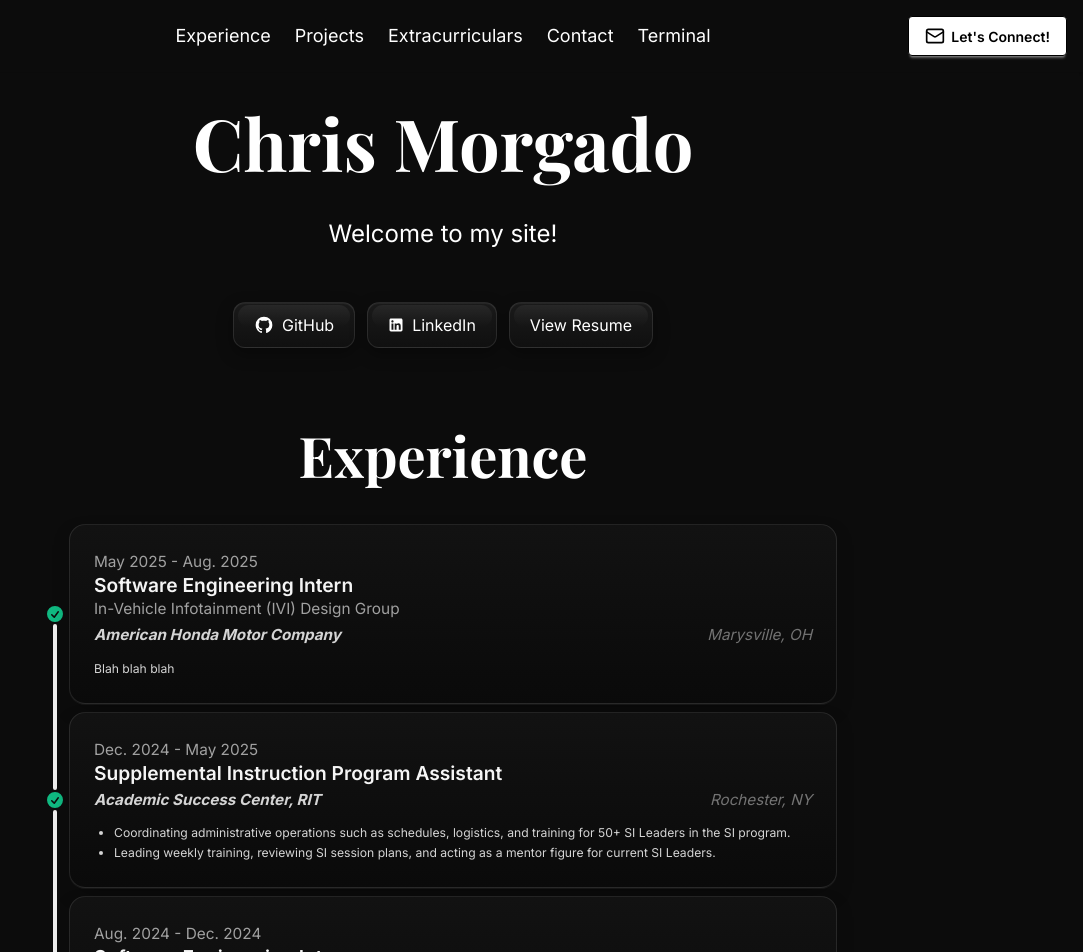
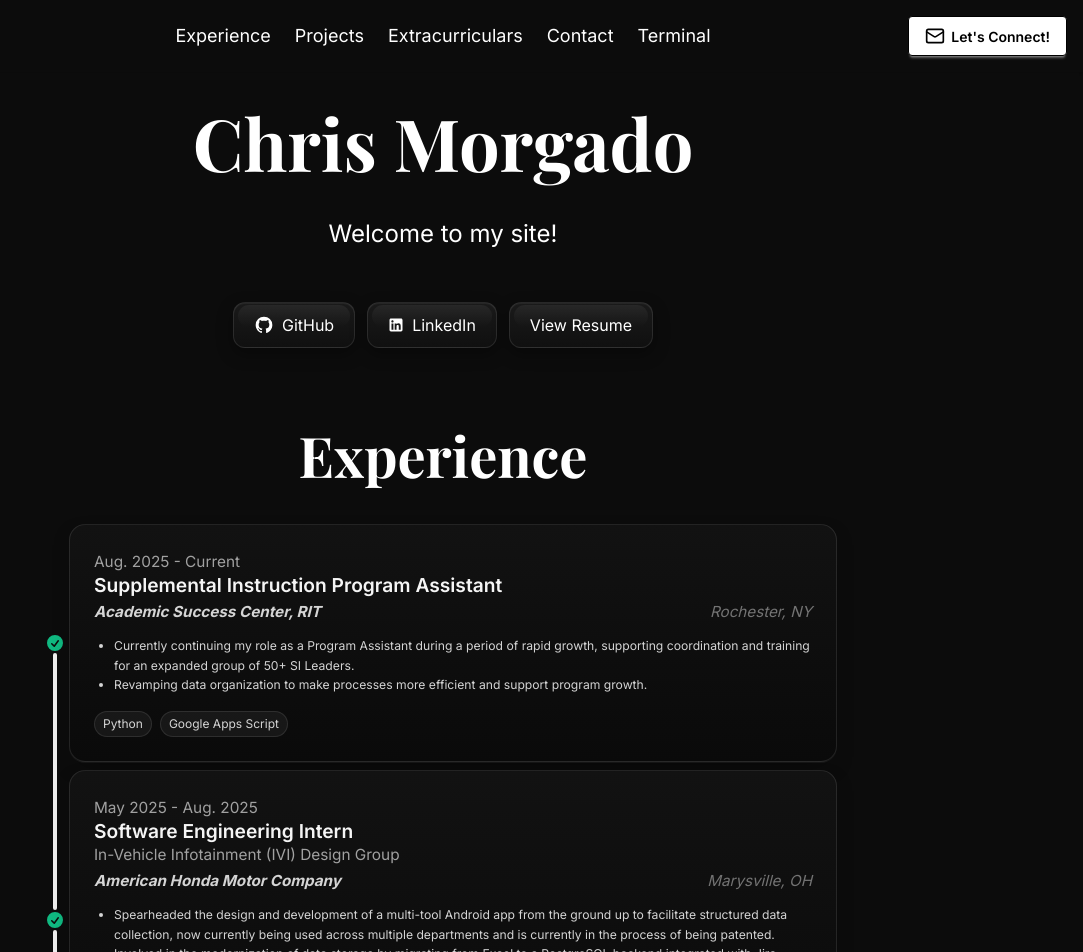
Before and after one commit to chris-morgado/the-website, a Next.js app in the folder next/: page / in a window 1280 px wide. Shown: the top 952 px of the page, without its empty margins (197-1280 px from the left). Built offline with nearby package versions, Linux system fonts and the light colour scheme; a web font is replaced by a local one.

Commit message:
Added descriptions

```diff
--- a/next/app/layout.tsx
+++ b/next/app/layout.tsx
@@ -8,7 +8,7 @@ interface RootLayoutProps {
 
 const RootLayout: React.FC<RootLayoutProps> = ({ children }) => {
   return (
-    <html lang="en">
+    <html lang="en" className='scroll-smooth'>
       <body>
         {/* flips html.page-ready on hydration */}
         <ClientReady />
--- a/next/app/page.tsx
+++ b/next/app/page.tsx
@@ -5,6 +5,17 @@ import { ExperienceTimeline } from '../components/experience/ExperienceTimeline'
 import { ClearPill } from '../components/ui/ClearPill';
 
 const experienceItems = [
+    {
+    date: "Aug. 2025 - Current",
+    title: "Supplemental Instruction Program Assistant",
+    team: "",
+    company: "Academic Success Center, RIT",
+    location: "Rochester, NY",
+    blurb:
+      "Currently continuing my role as a Program Assistant during a period of rapid growth, supporting coordination and training for an expanded group of 50+ SI Leaders.\nRevamping data organization to make processes more efficient and support program growth.",
+    accent: "text-emerald-400",
+    tags: ["Python", "Google Apps Script"]
+  },
   {
     date: "May 2025 - Aug. 2025",
     title: "Software Engineering Intern",
@@ -12,8 +23,9 @@ const experienceItems = [
     company: "American Honda Motor Company",
     location: "Marysville, OH",
     blurb:
-      "Blah blah blah",
+      "Spearheaded the design and development of a multi-tool Android app from the ground up to facilitate structured data collection, now currently being used across multiple departments and is currently in the process of being patented. \nInvolved in the modernization of data storage by migrating from Excel to a PostgreSQL backend integrated with Jira, reducing manual data input by 90%. \nOptimized data acquisition methods for 3 test procedures, increasing test coverage and improving data reliability",
     accent: "text-emerald-400",
+    tags: ["C++", "Kotlin", "Android Development", "PostgreSQL", "Jira", "Excel"]
   },
   {
     date: "Dec. 2024 - May 2025",
@@ -22,7 +34,7 @@ const experienceItems = [
     company: "Academic Success Center, RIT",
     location: "Rochester, NY",
     blurb:
-      "Coordinating administrative operations such as schedules, logistics, and training for 50+ SI Leaders in the SI program.\nLeading weekly training, reviewing SI session plans, and acting as a mentor figure for current SI Leaders.",
+      "Coordinated administrative operations such as schedules, logistics, and training for 30+ SI Leaders in the SI program.\nLed weekly training, reviewed SI session plans, and acted as a mentor figure for current SI Leaders.",
     accent: "text-emerald-400",
   },
   {
@@ -32,8 +44,9 @@ const experienceItems = [
     company: "American Honda Motor Company",
     location: "Marysville, OH",
     blurb:
-      "Blah blah blah",
+      "Implemented a video stitching program using OpenCV-Python and a PyQt frontend to combine multiple test drive recordings into a single video with customizable layouts, eliminating costly third-party solutions.\nBuilt a Wi-Fi-based protocol layer to interface the app with in-house tools (e.g., CAN loggers, dark current monitors), enabling remote setup and data acquisition, significantly reducing test time for multiple procedures.",
     accent: "text-emerald-400",
+    tags: ["C++", "Kotlin", "Android Development", "Python", "PyQt", "OpenCV"]
   },
   {
     date: "Dec. 2022 - May 2024",
@@ -44,6 +57,7 @@ const experienceItems = [
     blurb:
       "Facilitated 2 weekly study sessions for a two-course Python & Java programming sequence that delves into computational problem solving, covering data structures and algorithms.\nEffectively coordinated additional monthly bonus sessions that garnered 3x the attendance compared to standard sessions.",
     accent: "text-emerald-400",
+    tags: ["Python", "Java"]
   },
 ]
 
@@ -75,7 +89,7 @@ const Home: React.FC = () => {
   return (
     <div className="homepage">
       <MainNavBar />
-      <div className="inner-homepage">
+      <div id="home" className="inner-homepage">
         <div className="about-section fade-on-load px-50 max-[700px]:px-4">
           <div className="header">
             {/* CLAMP (smoothly changes font size): clamp(min, preferred, max) */}
@@ -111,7 +125,7 @@ const Home: React.FC = () => {
               </ClearPill>
 
               <ClearPill
-                href="/resume.pdf"
+                href="/images/ChrisMorgadoResume.pdf"
               >
                 View Resume
               </ClearPill>
@@ -122,14 +136,14 @@ const Home: React.FC = () => {
             <img src="images/me_in_the_wild2.png" style={{ width: '100%', height: '100%' }}></img>
           </div>
         </div>
-        <h1 className="font-bold text-[clamp(1.95rem,6vw,3.5rem)] leading-tight">
+        <h1 id="experience" className="font-bold text-[clamp(1.95rem,6vw,3.5rem)] leading-tight">
           Experience
         </h1>
         <ExperienceTimeline items={experienceItems} />
 
         {/* Projects */}
         <div className="project-scroll fade-on-load">
-          <h1 className="font-bold text-[clamp(1.95rem,6vw,3.5rem)] leading-tight">
+          <h1 id="projects" className="font-bold text-[clamp(1.95rem,6vw,3.5rem)] leading-tight">
             Projects
           </h1>
 
--- a/next/components/nav/navbars.tsx
+++ b/next/components/nav/navbars.tsx
@@ -9,11 +9,11 @@ type NavItemData = {
 
 const MainNavBar: React.FC = () => {
     const navData: NavItemData[] = [
-        { name: "Experience", link: "/" },
-        { name: "Projects", link: "/" },
-        { name: "Extracurriculars", link: "/" },
-        { name: "Contact", link: "/" },
-        { name: "Terminal", link: "/terminal" }
+        { name: "Experience",       link: "#experience" },
+        { name: "Projects",         link: "#projects" },
+        { name: "Extracurriculars", link: "#extracurriculars" },
+        { name: "Contact",          link: "#contact" },
+        { name: "Terminal",         link: "/terminal" }
     ];
 
     return (
@@ -27,7 +27,7 @@ const MainNavBar: React.FC = () => {
                         bg-gradient-to-b from-[#121212] to-[#0a0a0a]
                         text-lg rounded-box z-1 mt-3 w-52 p-2 shadow">
                         {navData.map((item, index) => (
-                            <li key={index} className='rounded-box hover:shadow-[0_0_0_1px_rgba(16,185,129,0.35),0_0_24px_4px_rgba(16,185,129,0.25)]'><a>{item.name}</a></li>
+                            <li key={index} className='rounded-box hover:shadow-[0_0_0_1px_rgba(16,185,129,0.35),0_0_24px_4px_rgba(16,185,129,0.25)]'><a href={item.link}>{item.name}</a></li>
                         ))}
                     </ul>
                 </div>
@@ -35,7 +35,7 @@ const MainNavBar: React.FC = () => {
             <div className="navbar-center hidden lg:flex">
                 <ul className="menu menu-horizontal text-lg px-1">
                     {navData.map((item, index) => (
-                        <li key={index}><a>{item.name}</a></li>
+                        <li key={index}><a href={item.link}>{item.name}</a></li>
                     ))}
                 </ul>
             </div>
```
Also changed, not shown: 1 other file (tests, documents, lock files or other folders).
